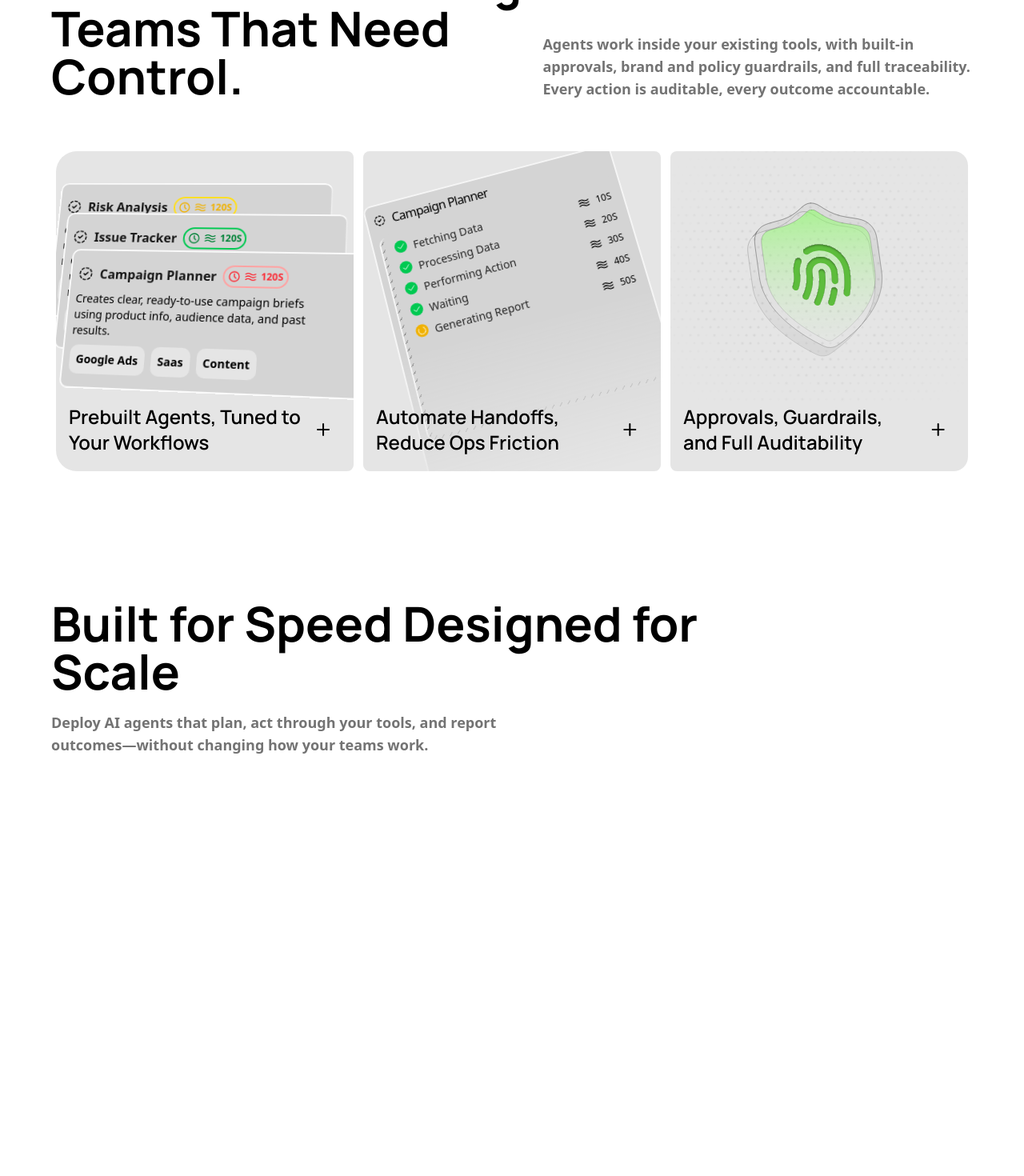
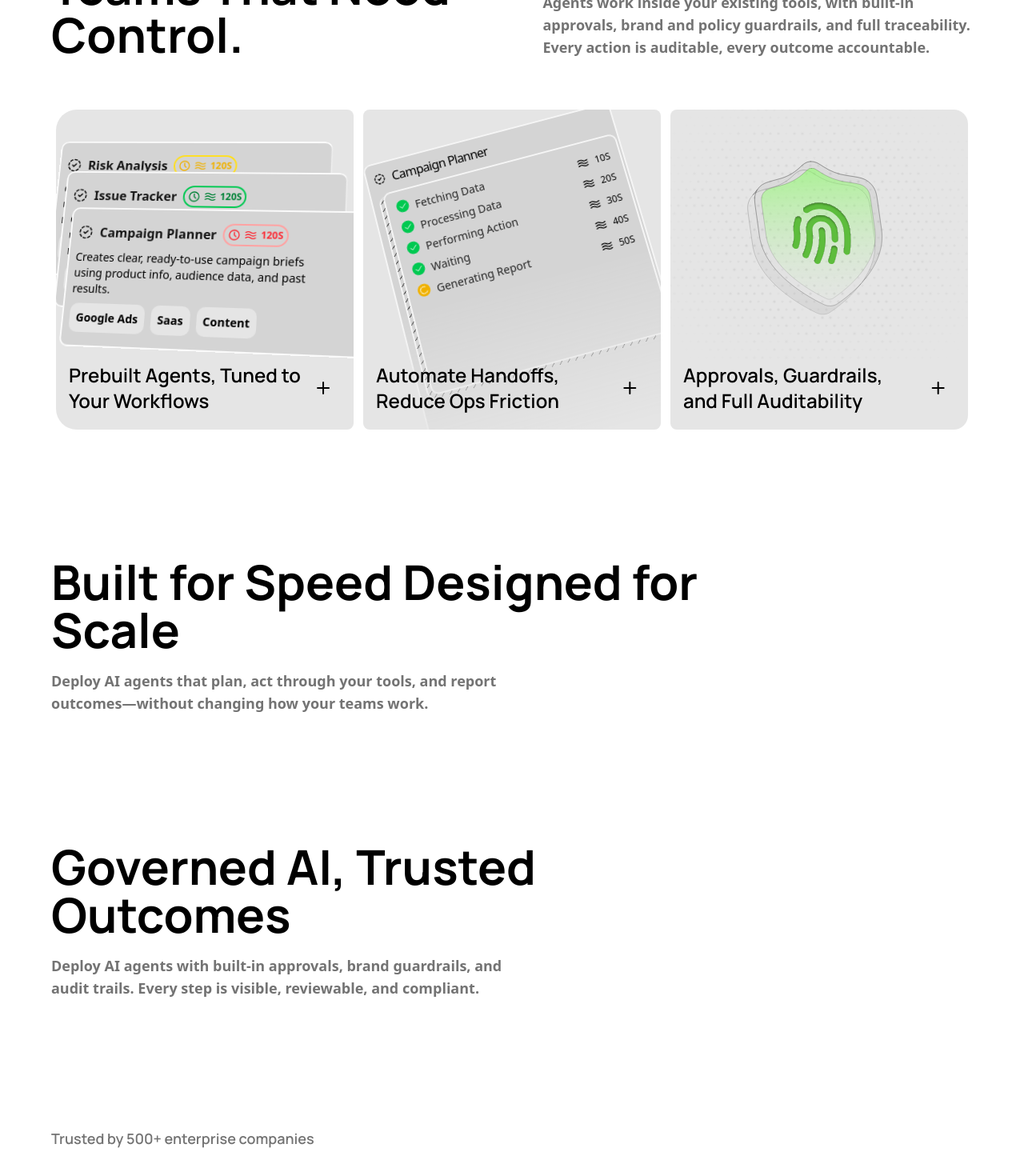
Before and after one commit to shogun444/Template, a Next.js app: page / in a window 1280 px wide. Shown: the part 1180-2650 px from the top of the page at 80% size. Before the commit the page ends 2253 px from the top, so only its background shows below. Built offline with nearby package versions, Linux system fonts and the light colour scheme.

Commit message:
Fixed the gradient

```diff
--- a/app/components/Hero/Illustrations.tsx
+++ b/app/components/Hero/Illustrations.tsx
@@ -7,8 +7,9 @@ export function ShieldIllustration() {
         viewBox="0 0 181 197"
         fill="none"
         xmlns="http://www.w3.org/2000/svg"
-        className="relative z-10"
+
       >
+
         <foreignObject x="105.193" y="116.105" width="77.237" height="79.4867">
           <div
             style={{
--- a/app/components/Hero/ThirdComponent.tsx
+++ b/app/components/Hero/ThirdComponent.tsx
@@ -4,12 +4,14 @@ import { ShieldIllustration } from "./Illustrations";
 
 export function DottedGlowBackgroundDemoSecond() {
   return (
-    <div className="relative mx-auto flex w-full max-w-7xl items-center justify-center">
-        <div className="relative  flex  w-full items-center justify-center h-79 text-center ">
-        <ShieldIllustration />
-      </div>
+
+      <div className="relative flex w-full h-79 items-center justify-center overflow-hidden">
+
+  {/* BACKGROUND — locked behind */}
   <DottedGlowBackground
-        className="pointer-events-none mask-radial-to-95% dark:mask-radial-to-70% mask-radial-at-center opacity-20 dark:opacity-100"
+    className="pointer-events-none
+               mask-radial-to-95% dark:mask-radial-to-70%
+               opacity-20 dark:opacity-100"
     opacity={1}
     gap={10}
     radius={1.6}
@@ -23,7 +25,13 @@ export function DottedGlowBackgroundDemoSecond() {
     speedScale={1}
   />
 
+  {/* SHIELD — solid foreground */}
+  <div className="absolute m-auto z-20 opacity-100 rounded-xl">
+    <ShieldIllustration />
+  </div>
 
 </div>
+
+
   );
 }
--- a/app/components/Hero/hero.tsx
+++ b/app/components/Hero/hero.tsx
@@ -79,8 +79,8 @@ export default function Hero() {
                   </SkeletonHeading>
                 </SkeletonHeader>
                 <SkeletonBody>
-                Creates clear, ready-to-use campaign briefs using product info,
-                audience data, and past results.
+                  Creates clear, ready-to-use campaign briefs using product
+                  info, audience data, and past results.
                 </SkeletonBody>
                 <SkeletonHeader>
                   <SkeletonFooter>Google Ads</SkeletonFooter>
@@ -117,8 +117,8 @@ export default function Hero() {
                   </SkeletonHeading>
                 </SkeletonHeader>
                 <SkeletonBody className="font-light">
-                Creates clear, ready-to-use campaign briefs using product info,
-                audience data, and past results.
+                  Creates clear, ready-to-use campaign briefs using product
+                  info, audience data, and past results.
                 </SkeletonBody>
                 <SkeletonHeader>
                   <SkeletonFooter>Google Ads</SkeletonFooter>
@@ -155,8 +155,8 @@ export default function Hero() {
                   </SkeletonHeading>
                 </SkeletonHeader>
                 <SkeletonBody className="">
-                Creates clear, ready-to-use campaign briefs using product info,
-                audience data, and past results.
+                  Creates clear, ready-to-use campaign briefs using product
+                  info, audience data, and past results.
                 </SkeletonBody>
                 <SkeletonHeader>
                   <SkeletonFooter>Google Ads</SkeletonFooter>
@@ -165,7 +165,6 @@ export default function Hero() {
                 </SkeletonHeader>
               </CardSkeleton>
             </div>
-
 
             <CardTitle className="absolute bottom-5">
               Prebuilt Agents, Tuned to Your Workflows
@@ -201,25 +200,23 @@ export default function Hero() {
               <div
                 style={{
                   backgroundImage:
-                    "repeating-linear-gradient(315deg , gray 0px , gray 1px, transparent 1px ,  transparent 50%)",
-                    backgroundSize : "10px 10px",
-
+                    "repeating-linear-gradient(315deg , gray 0px , black 1px, transparent 1px ,  transparent 50%)",
+                  backgroundSize: "10px 10px",
                 }}
                 className=" border-l-2 dark:border-neutral-600 group hover:border-l-0 transition-all duration-200   h-66  w-77 border-neutral-100  pl-2 -z-10 rounded-lg relative"
               >
-                <div className=" hover:border-2 z-10 absolute inset-x-1 -inset-y-1 transition-all duration-200 group-hover:inset-0 w-77 h-66 dark:border-neutral-600 bg-neutral-300  dark:bg-neutral-700 border-neutral-100 rounded-lg p-3">
+                <div className=" border-2 dark:hover:border-neutral-600 z-10 absolute inset-x-1 -inset-y-1 transition-all duration-200 group-hover:inset-0 w-77 h-66 dark:border-neutral-600 bg-neutral-300  dark:bg-neutral-700 border-neutral-100 rounded-lg p-3">
                   <CardComponents className="" />
                 </div>
               </div>
             </CardSkeleton>
-
 
             <CardTitle className="absolute bottom-5 ">
               Automate Handoffs, Reduce Ops Friction
             </CardTitle>
           </Card>
           <Card className="md:rounded-r-2xl">
-<DottedGlowBackgroundDemoSecond/>
+            <DottedGlowBackgroundDemoSecond />
 
             <CardTitle>Approvals, Guardrails, and Full Auditability</CardTitle>
           </Card>
@@ -230,6 +227,27 @@ export default function Hero() {
         <SubHeading>
           Deploy AI agents that plan, act through your tools, and report
           outcomes—without changing how your teams work.
+        </SubHeading>
+      </Container>
+      <Container>
+        <Header>Governed AI, Trusted Outcomes</Header>
+        <SubHeading>
+          Deploy AI agents with built-in approvals, brand guardrails, and audit
+          trails. Every step is visible, reviewable, and compliant.
+        </SubHeading>
+      </Container>
+      <Container>
+
+
+        <Header>
+           <SubHeading>Trusted by 500+ enterprise companies</SubHeading>
+          Affordable pricing. <br />
+          Easy scaling.
+        </Header>
+        <SubHeading>
+          Start small to explore automation, add agents as you scale, and unlock
+          enterprise-grade guardrails, orchestration, and reporting when you're
+          ready
         </SubHeading>
       </Container>
     </>
@@ -293,8 +311,26 @@ export function CardComponents({ className }: { className?: string }) {
           )}
         >
           <SkeletonHeader className="font-sans text-sm text-neutral-800 dark:text-neutral-200 font-medium">
-            <span className={`flex justify-center items-center size-4 rounded-full ${  itm.text === "Generating Report"? 'bg-yellow-500' : 'bg-green-500' }`}>
-              {itm.text === "Generating Report"? <svg xmlns="http://www.w3.org/2000/svg" width="24" height="24" viewBox="0 0 24 24" fill="none" stroke="currentColor" stroke-width="2" stroke-linecap="round" stroke-linejoin="round" className="tabler-icon tabler-icon-loader-2 size-3 text-white animate-spin"><path d="M12 3a9 9 0 1 0 9 9"></path></svg> :  <svg
+            <span
+              className={`flex justify-center items-center size-4 rounded-full ${itm.text === "Generating Report" ? "bg-yellow-500" : "bg-green-500"}`}
+            >
+              {itm.text === "Generating Report" ? (
+                <svg
+                  xmlns="http://www.w3.org/2000/svg"
+                  width="24"
+                  height="24"
+                  viewBox="0 0 24 24"
+                  fill="none"
+                  stroke="currentColor"
+                  stroke-width="2"
+                  stroke-linecap="round"
+                  stroke-linejoin="round"
+                  className="tabler-icon tabler-icon-loader-2 size-3 text-white animate-spin"
+                >
+                  <path d="M12 3a9 9 0 1 0 9 9"></path>
+                </svg>
+              ) : (
+                <svg
                   xmlns="http://www.w3.org/2000/svg"
                   viewBox="0 0 24 24"
                   fill="none"
@@ -305,9 +341,8 @@ export function CardComponents({ className }: { className?: string }) {
                   className="tabler-icon tabler-icon-check size-3  stroke-white  "
                 >
                   <path d="M5 12l5 5l10 -10"></path>
-              </svg>}
-
-
+                </svg>
+              )}
             </span>
 
             {itm.text}
@@ -332,7 +367,7 @@ export function CardComponents({ className }: { className?: string }) {
             <h1 className="text-xs">{itm.time}</h1>
           </SkeletonHeader>
         </div>
-      ))}{" "}
+      ))}
     </>
   );
 }
```
Also changed, not shown: app/components/Hero/logo.tsx (+1 -1 lines). Lines whose indentation alone changed are shown as unchanged.
